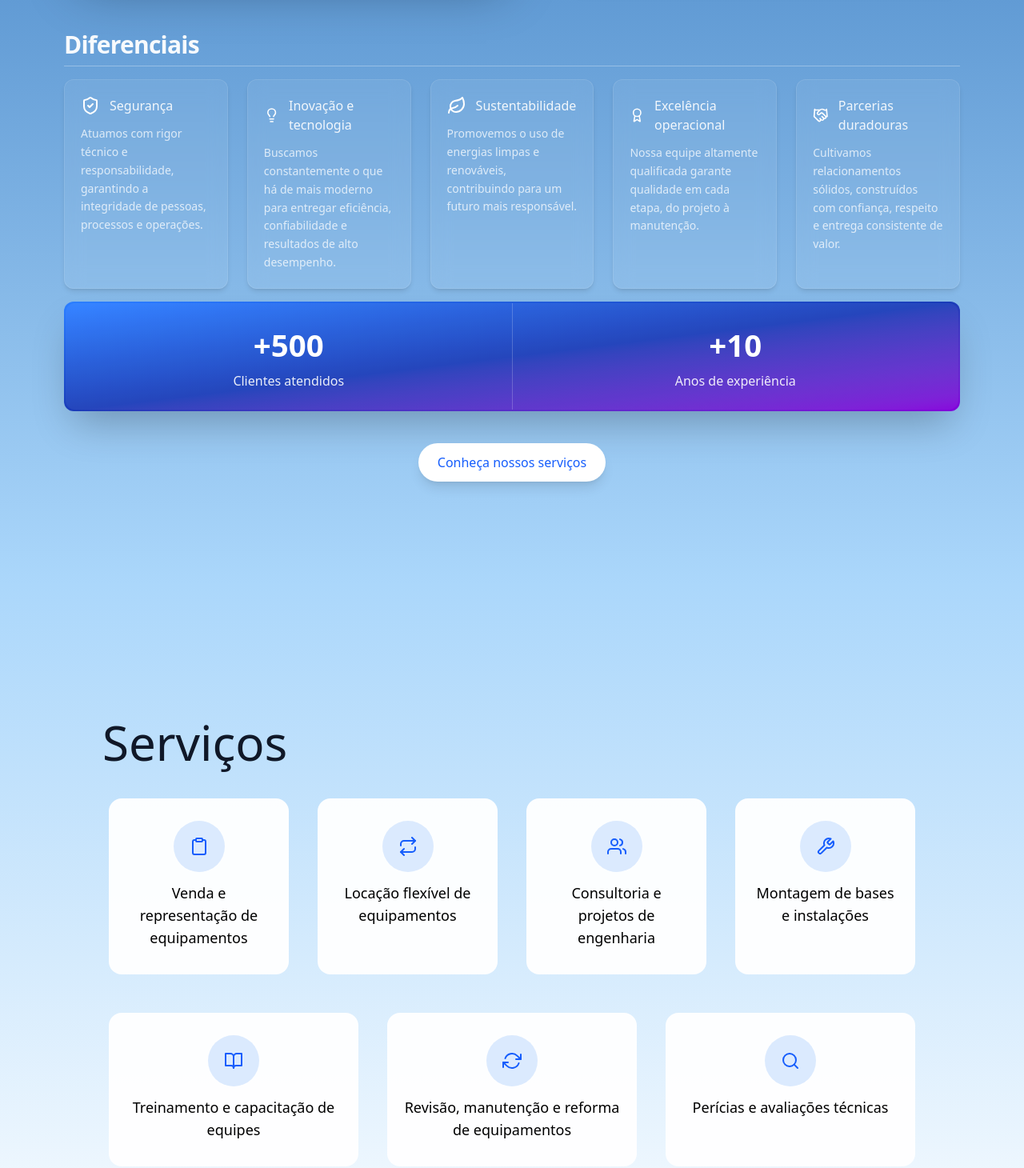
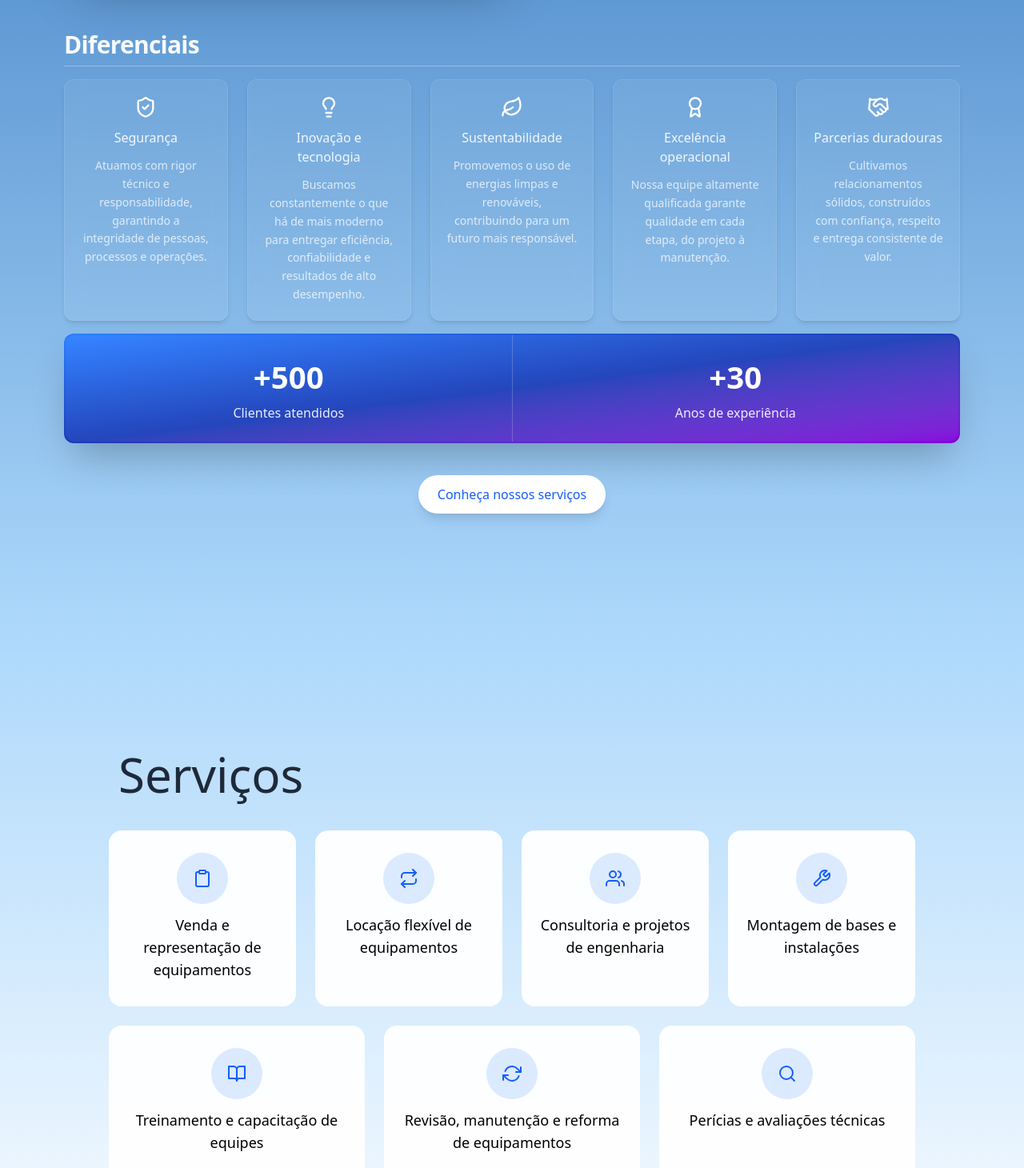
Before and after one commit to gabrielcaixeta01/site-giogas, a Next.js app: page / in a window 1280 px wide. Shown: the part 1660-3120 px from the top of the page at 80% size. Built offline with nearby package versions, Linux system fonts and the light colour scheme.

Commit message:
update css secoes

```diff
--- a/src/components/sections/Apresentacao.tsx
+++ b/src/components/sections/Apresentacao.tsx
@@ -183,10 +183,10 @@ export default function Apresentacao() {
             ].map(({ Icon, title, desc }, i) => (
               <div
                 key={i}
-                className="rounded-xl bg-white/6 border border-white/10 p-5 backdrop-blur-md shadow-md flex flex-col gap-2 transition-transform duration-200 hover:-translate-y-1 hover:scale-[1.03]"
+                className="rounded-xl bg-white/6 border border-white/10 p-5 backdrop-blur-md shadow-md flex flex-col gap-2 items-center text-center transition-transform duration-200 hover:-translate-y-1 hover:scale-[1.03]"
               >
-                <div className="flex items-center gap-3 mb-1">
-                  <Icon className="h-6 w-6 text-white" aria-hidden />
+                <div className="flex flex-col items-center gap-2 mb-1">
+                  <Icon className="h-7 w-7 text-white mb-1" aria-hidden />
                   <h4 className="text-white/90 font-medium text-base">
                     {title}
                   </h4>
@@ -208,7 +208,7 @@ export default function Apresentacao() {
                   "Clientes atendidos",
               },
               {
-                value: t.apresentacao.metrics?.anos?.value ?? "+10",
+                value: t.apresentacao.metrics?.anos?.value ?? "+30",
                 label:
                   t.apresentacao.metrics?.anos?.label ?? "Anos de experiência",
               },
--- a/src/components/sections/Hero.tsx
+++ b/src/components/sections/Hero.tsx
@@ -1,6 +1,4 @@
 "use client";
-
-<div className="absolute inset-0 bg-black/30 z-0 pointer-events-none" />;
 
 import React from "react";
 import { useState } from "react";
--- a/src/components/sections/Produtos.tsx
+++ b/src/components/sections/Produtos.tsx
@@ -35,6 +35,8 @@ export default function Produtos() {
         backgroundSize: "cover",
       }}
     >
+        {/* Transiçãoção suave do branco para o fundo */}
+        <div className="pointer-events-none absolute inset-x-0 top-0 h-24 sm:h-32 bg-gradient-to-b from-white to-transparent" />
       <motion.div
         initial="hidden"
         whileInView="show"
--- a/src/components/sections/Servicos.tsx
+++ b/src/components/sections/Servicos.tsx
@@ -50,12 +50,12 @@ export default function Servicos() {
       >
         <motion.h2
           variants={item}
-          className="text-4xl md:text-6xl font-light mt-10 mb-10 text-gray-900 text-center md:text-left w-full"
+          className="text-4xl md:text-6xl font-light mt-10 mb-10 text-gray-800 text-center md:text-left md:pl-5 w-full"
         >
           Serviços
         </motion.h2>
         {/* Primeira linha: 4 cards */}
-        <div className="w-full mb-12 flex flex-col md:flex-row md:justify-between gap-5">
+        <div className="w-full mb-2 sm:mb-6 flex flex-col md:flex-row md:justify-between gap-2">
           {t.servicos.servicos
             .slice(0, 4)
             .map((servico: string, idx: number) => (
@@ -79,7 +79,7 @@ export default function Servicos() {
             ))}
         </div>
         {/* Segunda linha: 3 cards centralizados */}
-        <div className="w-full mb-12 flex flex-col lg:flex-row lg:justify-center gap-5">
+        <div className="w-full mb-12 flex flex-col lg:flex-row lg:justify-center gap-2">
           {t.servicos.servicos.slice(4).map((servico: string, idx: number) => (
             <motion.div
               key={idx + 4}
@@ -101,6 +101,8 @@ export default function Servicos() {
           ))}
         </div>
       </motion.div>
+
     </section>
+
   );
 }
--- a/src/contexts/LanguageContext.tsx
+++ b/src/contexts/LanguageContext.tsx
@@ -71,7 +71,7 @@ const translations = {
       },
       metrics: {
         clientes: { value: "+500", label: "Clientes atendidos" },
-        anos: { value: "+10", label: "Anos de experiência" },
+        anos: { value: "+30", label: "Anos de experiência" },
         cobertura: { value: "RJ", label: "Cobertura regional" },
       },
       cta: { label: "Conheça nossos serviços" },
@@ -202,7 +202,7 @@ const translations = {
       },
       metrics: {
         clientes: { value: "+500", label: "Clients served" },
-        anos: { value: "+10", label: "Years of experience" },
+        anos: { value: "+30", label: "Years of experience" },
       },
       cta: { label: "See our services" },
     },
```
